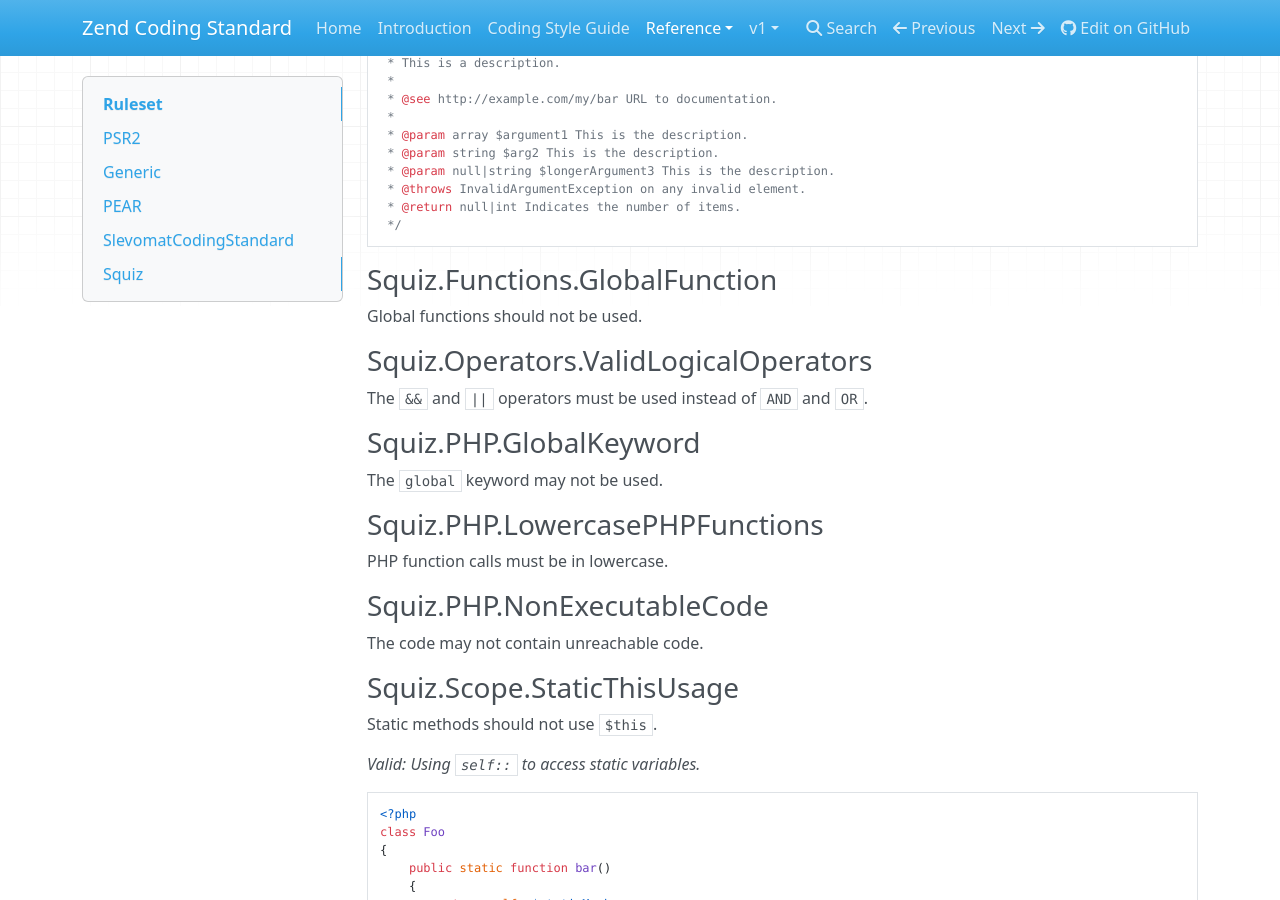
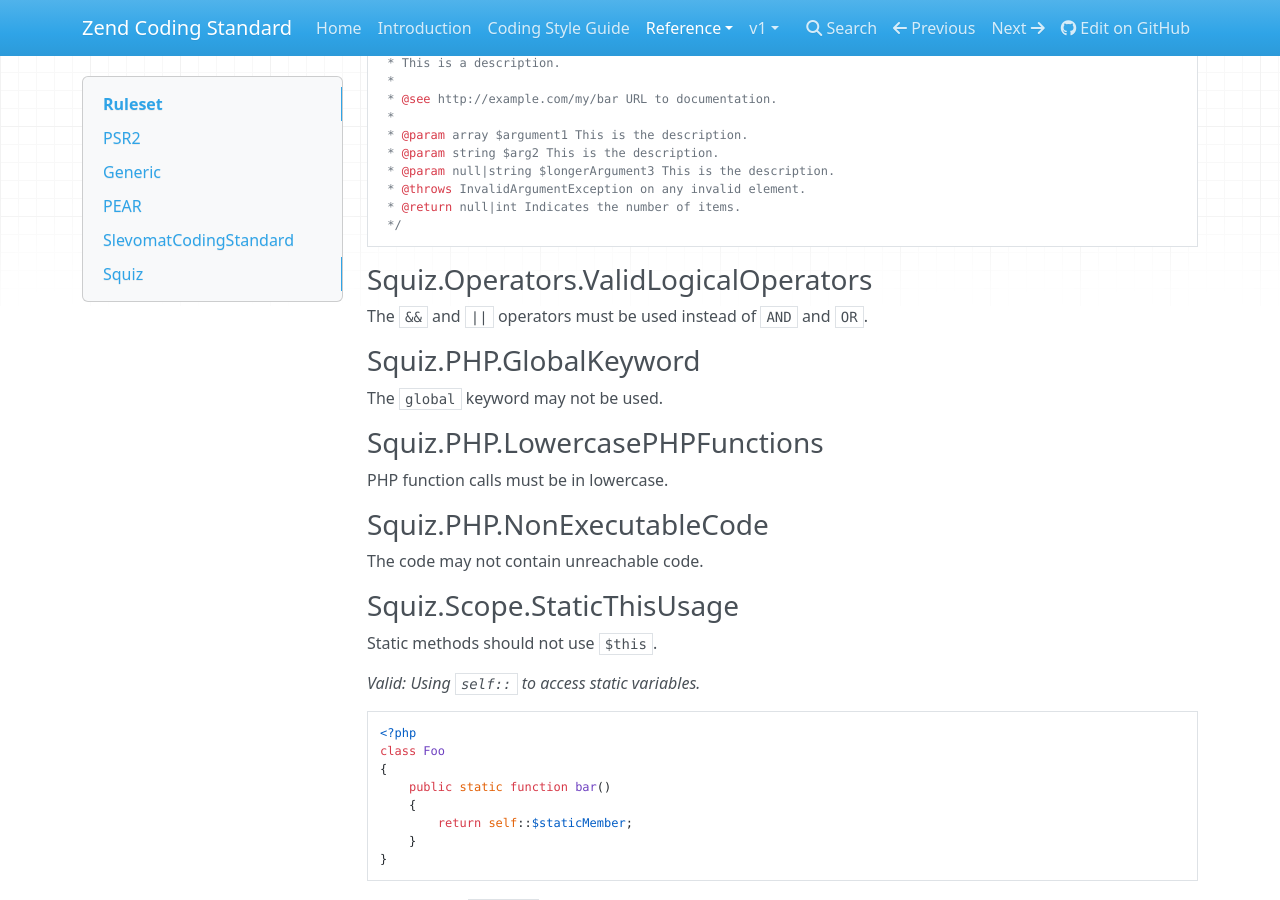
Before and after one commit to zendframework/zend-coding-standard, an MkDocs documentation site: the page built from docs/book/v2/ruleset.md, in a window 1280 px wide and 900 px high, scrolled down 20893 px. Built offline with MkDocs 1.6.1, drawn with Linux system fonts in a browser that asks for light colours; nearby versions of some CDN libraries; old or Windows-style settings are respelled for this version of MkDocs.

Commit message:
Allow global functions
Caused warnings in zend-diactoros like:

`Consider putting global function "parseCookieHeader" in a static class.`

````diff
--- a/docs/book/v2/ruleset.md
+++ b/docs/book/v2/ruleset.md
@@ -983,9 +983,6 @@ There should be no multiple spaces between the tag, type and description.
  */
 ```
 
-### Squiz.Functions.GlobalFunction
-Global functions should not be used.
-
 ### Squiz.Operators.ValidLogicalOperators
 The `&&` and `||` operators must be used instead of `AND` and `OR`.
 
````
Also changed, not shown: CHANGELOG.md (+0 -1 lines), docs/book/v2/coding-style-guide.md (+0 -1 lines), 1 other file.
